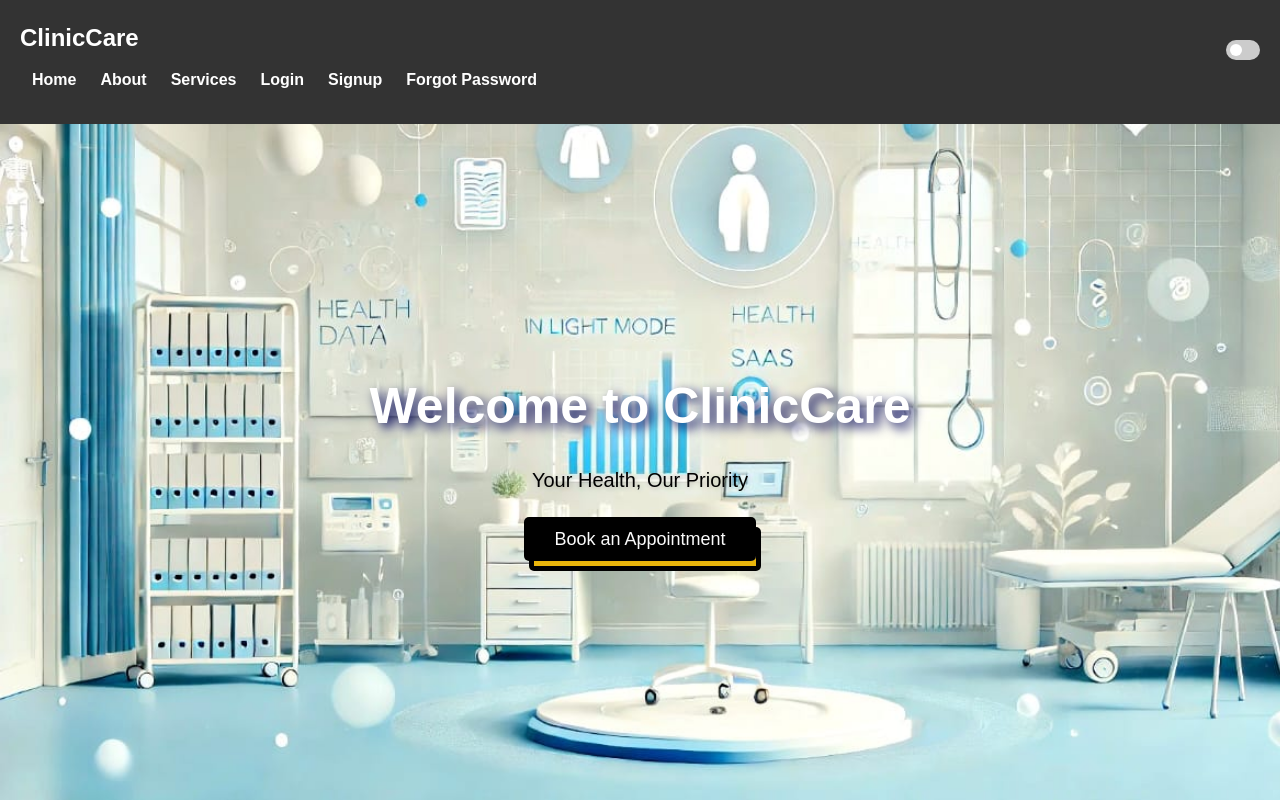
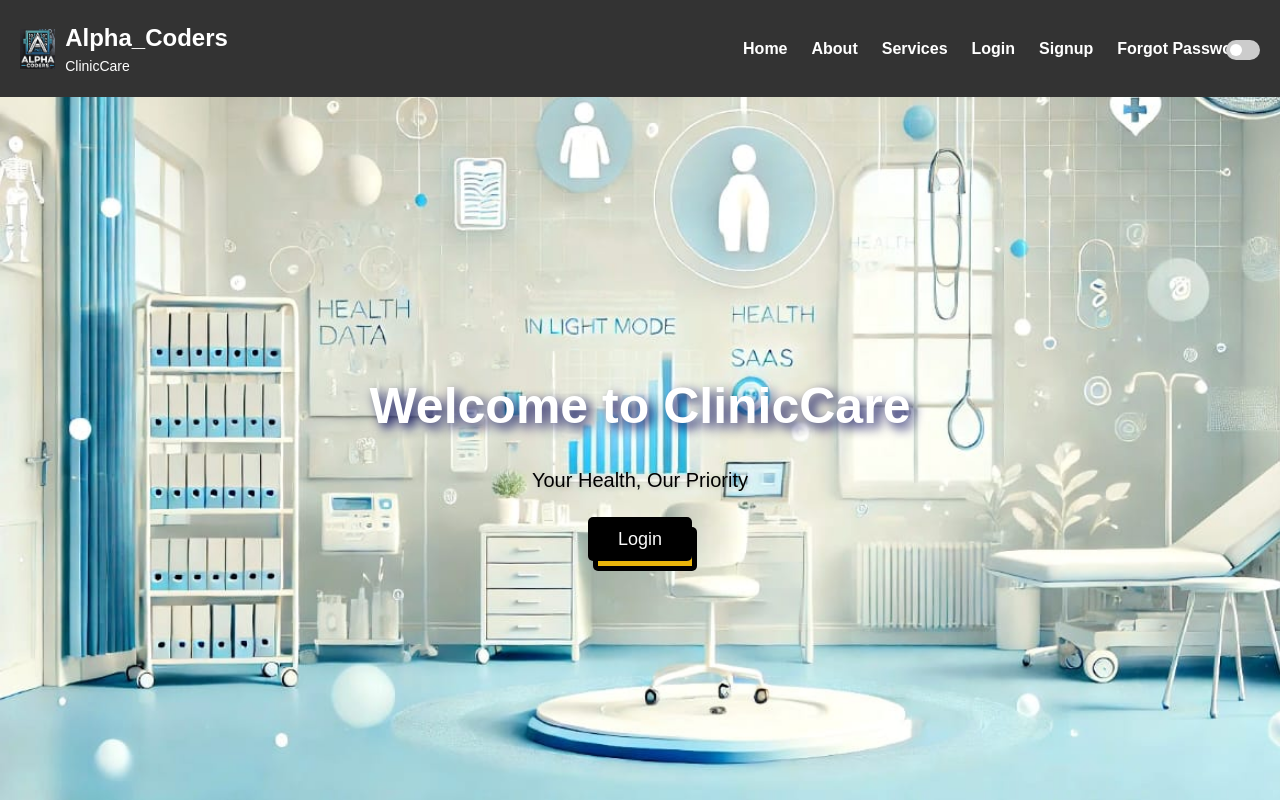
Before and after one commit to ParipoornaBhat/hackloop-frontend, a React (Vite) app: page / in a window 1280 px wide. Shown: the top 800 px of the page. Built offline with nearby package versions, Linux system fonts and the light colour scheme.

Commit message:
navbar updated

```diff
--- a/src/components/styles.css
+++ b/src/components/styles.css
@@ -31,6 +31,7 @@ body {
 
 /* Navbar Styles */
 /* Basic Navbar Styles */
+/* Navbar Container */
 .navbar {
     position: fixed;
     top: 0;
@@ -40,25 +41,48 @@ body {
     color: white;
     padding: 20px;
     z-index: 1000;
-
     transform: translateY(0); /* By default, show navbar */
-
+    display: flex;
+    justify-content: space-between; /* Space between logo and nav links */
+    align-items: center;
 }
 
-
-
+/* Hidden Navbar when Scrolling */
 .navbar.hidden {
     transform: translateY(-100%); /* Hide navbar when scrolling down */
     transition: transform 0.3s ease-in-out;
 }
 
-.navbar .logo h1 {
+/* Logo and Team Name Styling */
+.navbar .logo-container {
+    display: flex;
+    align-items: center;
+}
+
+.navbar .logo-container img {
+    height: 2.5rem; /* Adjust logo height */
+}
+
+.navbar .logo-container .logo-text {
+    margin-left: 10px;
+    display: flex;
+    flex-direction: column; /* Stack the text vertically */
+    justify-content: center;
+}
+
+.navbar .logo-container .team-name {
     font-weight: 750;
     font-size: 24px;
-    margin-left: auto; /* Pushes nav links to the right */
-
+    margin: 0;
 }
 
+.navbar .logo-container .team-tagline {
+    font-size: 14px;
+    margin-top: 2px;
+    margin: 0;
+}
+
+/* Navbar Links */
 .navbar .nav-links {
     list-style: none;
     display: flex;
@@ -74,8 +98,10 @@ body {
     color: white;
     font-weight: bold;
     font-size: 16px;
+    transition: color 0.3s ease;
 }
 
+/* Hover effect for navbar links */
 .navbar .nav-links a:hover {
     color: #f0c040;
 }
--- a/src/layouts/Navbar.jsx
+++ b/src/layouts/Navbar.jsx
@@ -1,6 +1,6 @@
 import React, { useState, useEffect } from 'react';
 import { useNavigate } from 'react-router-dom';
-
+import { Link } from 'react-router-dom';
 const Navbar = () => {
     const navigate = useNavigate();
     const [isNavbarVisible, setIsNavbarVisible] = useState(true);
@@ -58,9 +58,19 @@ const Navbar = () => {
 
     return (
         <nav className={`navbar ${isNavbarVisible ? '' : 'hidden'}`} id="navbar">
-            <div className="logo">
-                <h1>ClinicCare</h1>
+            <Link to="/">
+        <div className="logo-container">
+            <img
+                src="/Alpha.jpeg" // Path to your logo image (from the public folder)
+                alt="Logo"
+                className="h-10" // Adjust the height of the logo as needed
+            />
+            <div className="logo-text">
+                <h2 className="team-name">Alpha_Coders</h2>
+                <h3 className="team-tagline">ClinicCare</h3>
             </div>
+        </div>
+    </Link>
             <div className="hamburger" onClick={toggleNav} id="hamburger">
                 <span className="line"></span>
                 <span className="line"></span>
@@ -68,7 +78,7 @@ const Navbar = () => {
             </div>
             <ul className={`nav-links ${isNavActive ? 'active' : ''}`} id="nav-links">
                 <li><a href="/">Home</a></li>
-                <li><a href="#">About</a></li>
+                <li><a href="/#about">About</a></li>
                 <li><a href="/#service">Services</a></li>
 
                 {/* Conditionally render role-based navbar items */}
--- a/src/pages/General/Homes.jsx
+++ b/src/pages/General/Homes.jsx
@@ -1,8 +1,9 @@
 import React, { useState, useEffect } from 'react';
-
 import '../../components/styles.css'; // Ensure this includes the provided CSS
 
 const Home = () => {
+    const cuser = JSON.parse(localStorage.getItem('user')); // Get user from localStorage
+
     // State to track the current angle of the carousel
     const [currentAngle, setCurrentAngle] = useState(0);
     const [visibleCards, setVisibleCards] = useState([]);
@@ -57,15 +58,49 @@ const Home = () => {
         };
     }, []);
 
+    // Render different button based on cuser
+    const renderButton = () => {
+        if (!cuser) {
+            // If no user is logged in, show Login button
+            return (
+                <a href="/auth/login" className="cta-btn">
+                    Login
+                </a>
+            );
+        }
+
+        // If user exists, check the role and display the appropriate button
+        switch (cuser.role) {
+            case 'PATIENT':
+                return (
+                    <a href="/book" className="cta-btn">
+                        Book an Appointment
+                    </a>
+                );
+            case 'DOCTOR':
+                return (
+                    <a href="/appmanage" className="cta-btn">
+                        Manage Appointment
+                    </a>
+                );
+            case 'ADMIN':
+                return (
+                    <a href="/user/manage" className="cta-btn">
+                        Manage Users
+                    </a>
+                );
+            default:
+                return null; // In case no matching role, return nothing
+        }
+    };
+
     return (
         <div>
-
-
             <section className="hero">
                 <div className="hero-content">
                     <h2 className="abc">Welcome to ClinicCare</h2>
                     <p>Your Health, Our Priority</p>
-                    <a href="/book" className="cta-btn">Book an Appointment</a>
+                    {renderButton()} {/* Render the button based on the cuser role */}
                 </div>
             </section>
 
@@ -77,8 +112,12 @@ const Home = () => {
                     <div className="carousel-item">Item 3</div>
                     <div className="carousel-item">Item 4</div>
                 </div>
-                <button className="carousel-btn prev" onClick={handlePrevClick}>&#8592;</button>
-                <button className="carousel-btn next" onClick={handleNextClick}>&#8594;</button>
+                <button className="carousel-btn prev" onClick={handlePrevClick}>
+                    &#8592;
+                </button>
+                <button className="carousel-btn next" onClick={handleNextClick}>
+                    &#8594;
+                </button>
             </div>
 
             {/* Features Section */}
@@ -104,7 +143,6 @@ const Home = () => {
                     <h3>Patient History</h3>
                     <p>Maintain an accurate record of your health journey.</p>
                 </div>
-
                 <div
                     className={`feature-card ${visibleCards.includes('card5') ? 'visible from-left' : ''}`}
                     id="card5"
@@ -112,10 +150,7 @@ const Home = () => {
                     <h3>Real-Time Notifications</h3>
                     <p>Receive updates about appointments, test results, and more directly on your device.</p>
                 </div>
-
             </section>
-
-
         </div>
     );
 };
```
